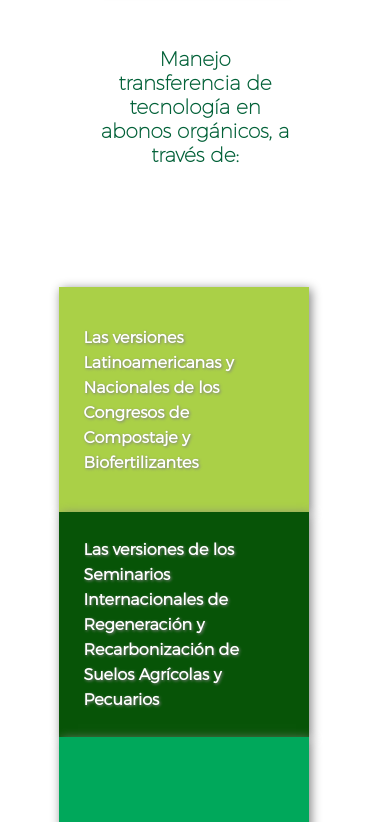
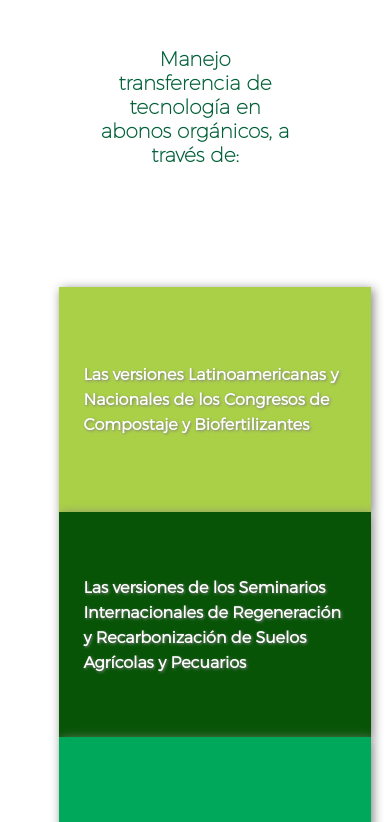
Before and after one commit to andresordonez81/andresordonez81.github.io, a plain HTML site: page Website/Pages/Agenda.html in a window 390 px wide. Shown: the part 963-1785 px from the top of the page. Drawn offline with Linux system fonts and the light colour scheme; a web font is replaced by a local one.

Commit message:
responsive

```diff
--- a/Website/style.css
+++ b/Website/style.css
@@ -1065,7 +1065,8 @@ input[type="submit"]:hover {
     #img-content2{
         margin-top: 40px;
     }
-    /*.item_box{
-        width: 90vw;
-    }*/
+
+    .item_box{
+        width: 80vw;
+    }
 }
```
